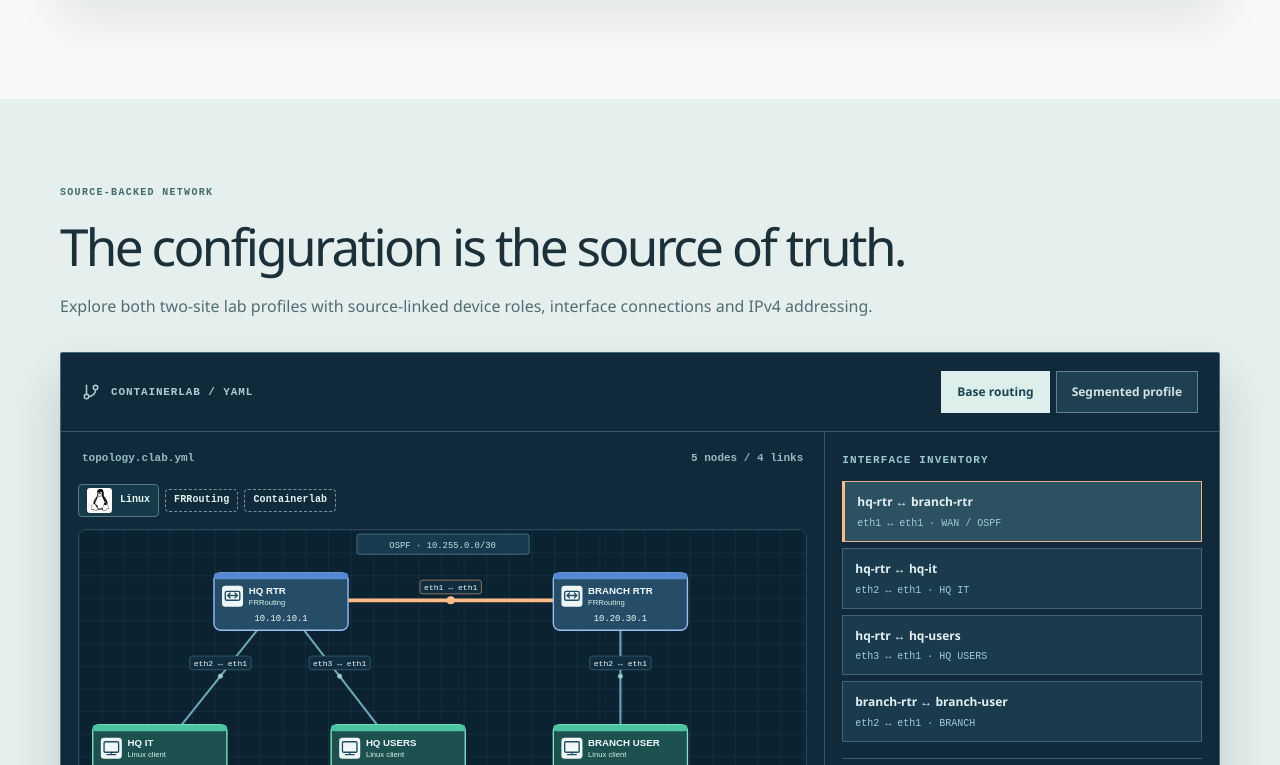
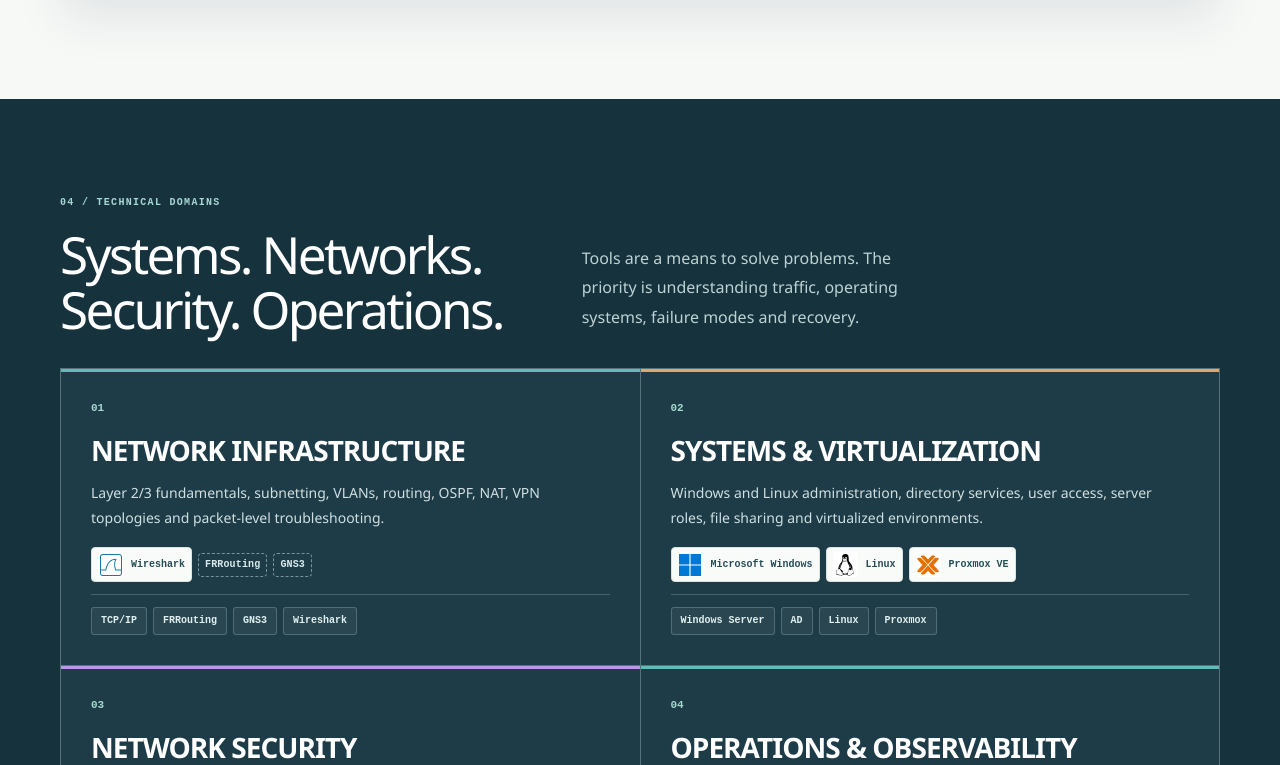
Before and after one commit to tahazitan/taha-zitane-portfolio, a Next.js app: page / in a window 1280 px wide. Shown: the part 9075-9840 px from the top of the page. Built offline with nearby package versions, Linux system fonts and the light colour scheme.

Commit message:
Unify project gallery, move detailed topology into enterprise project and align checks

```diff
--- a/src/components/Home.tsx
+++ b/src/components/Home.tsx
@@ -4,7 +4,6 @@ import Navigation from "./Navigation";
 import Reveal from "./Reveal";
 import LocaleSetup from "./LocaleSetup";
 import ProjectExplorer from "./ProjectExplorer";
-import SourceTopology from "./SourceTopology";
 import TechnologyMarks from "./TechnologyMarks";
 import ExperienceProof from "./ExperienceProof";
 import ExperienceVisual from "./ExperienceVisual";
@@ -64,7 +63,6 @@ export default function Home({locale}:{locale:Locale}){
    </div></section>
 
    <DiagnosticSection locale={locale}/>
-   <SourceTopology locale={locale}/>
 
    <section className="expertise-section" id="expertise" aria-labelledby="expertise-title"><div className="container-xl"><Reveal className="section-heading"><span className="section-number light-number">{c.capabilitiesKicker}</span><div className="heading-row"><h2 id="expertise-title">{c.capabilitiesTitle}</h2><p>{c.capabilitiesSub}</p></div></Reveal><div className="capability-grid">{c.capabilities.map(cap=><Reveal key={cap.n}><article className="capability-card"><span className="cap-no">{cap.n}</span><h3>{cap.title}</h3><p>{cap.description}</p><TechnologyMarks technologies={[cap.tech]} limit={4} variant="inline"/><div className="capability-keywords">{cap.tech.split("  /  ").map(x=><span key={x}>{x}</span>)}</div></article></Reveal>)}</div></div></section>
 
```
